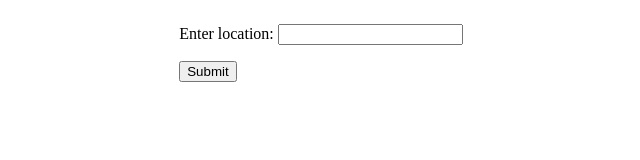
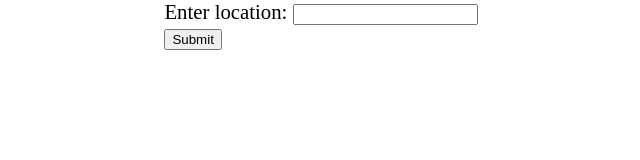
Before and after one commit to smartman15/weather-app, a website built with webpack: page src/template.html in a window 1280 px wide. Shown: the whole page, without its empty margins (319-959 px from the left). Built offline with nearby package versions, Linux system fonts and the light colour scheme.

Commit message:
Increase font size and remove margin from body

```diff
--- a/src/styles.css
+++ b/src/styles.css
@@ -1,5 +1,10 @@
+* {
+  margin: 0;
+}
+
 .container {
   display: flex;
+  font-size: 1.3rem;
 }
 
 .content {
```
